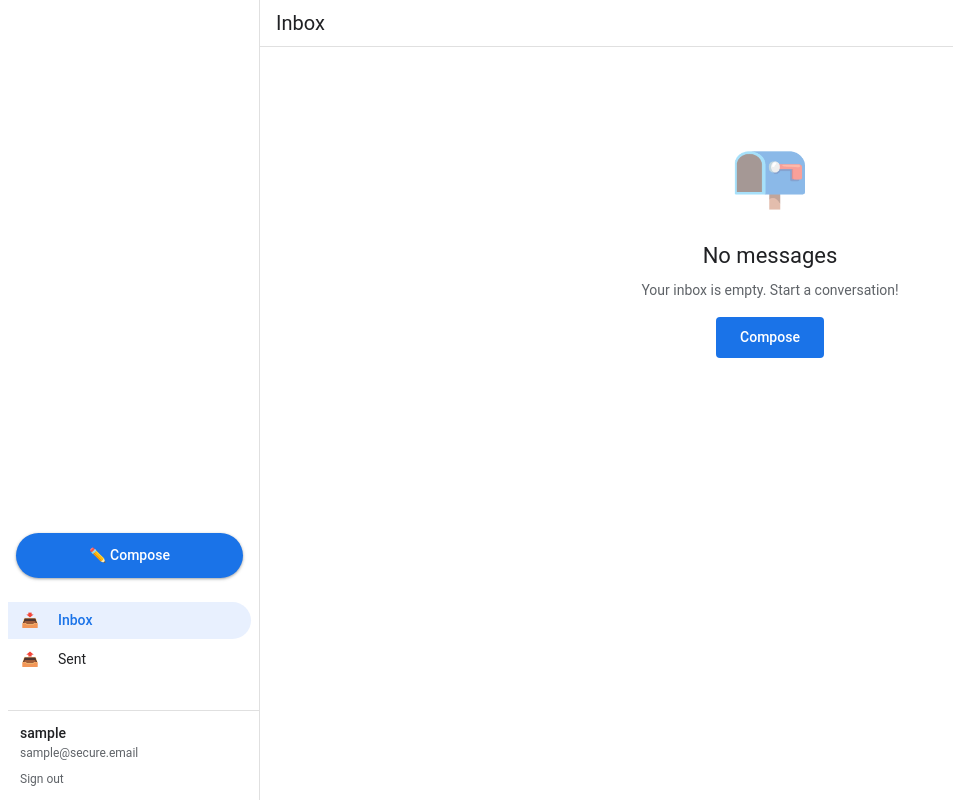
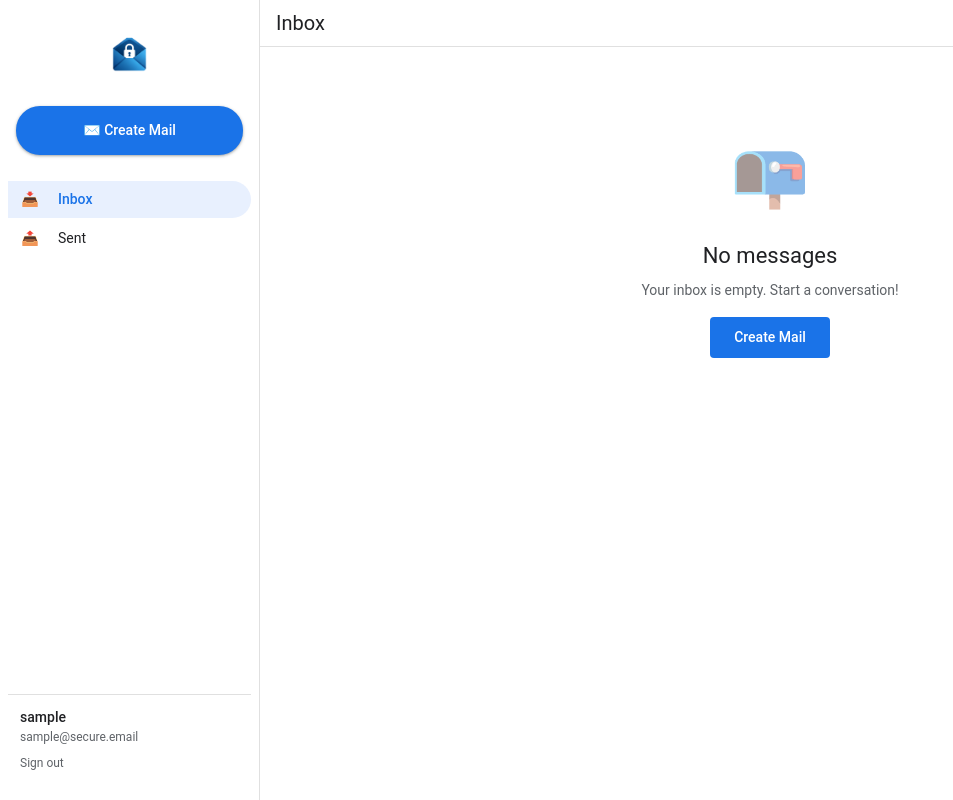
Before and after one commit to ahmetererr/crypto_project, a Flask app: page /dashboard in a window 1280 px wide. Shown: the whole page, without its empty margins (0-953 px from the left). Run offline with Flask 2, Linux system fonts and the light colour scheme; the visitor is signed in with stand-in values (Sample User, id 1); data that the repository does not hold is empty.

Commit message:
Improve UI: Change Compose to Create Mail, enhance layout and styling

```diff
--- a/templates/base.html
+++ b/templates/base.html
@@ -28,16 +28,20 @@
             position: fixed;
             height: 100vh;
             overflow-y: auto;
+            display: flex;
+            flex-direction: column;
         }
         .logo {
-            padding: 8px 12px;
-            font-size: 22px;
-            font-weight: 400;
-            color: #5f6368;
-            margin-bottom: 8px;
+            padding: 12px;
+            margin-bottom: 16px;
             display: flex;
             align-items: center;
-            gap: 12px;
+            justify-content: center;
+        }
+        .logo img {
+            max-height: 50px;
+            width: auto;
+            object-fit: contain;
         }
         .logo-icon {
             width: 24px;
@@ -76,8 +80,8 @@
             text-align: center;
         }
         .compose-btn {
-            margin: 16px 8px;
-            padding: 12px 24px;
+            margin: 0 8px 16px 8px;
+            padding: 14px 24px;
             background: #1a73e8;
             color: white;
             border: none;
@@ -86,22 +90,21 @@
             font-weight: 500;
             cursor: pointer;
             box-shadow: 0 1px 2px 0 rgba(60,64,67,.3), 0 1px 3px 1px rgba(60,64,67,.15);
-            transition: box-shadow 0.15s;
+            transition: all 0.15s;
             text-decoration: none;
-            display: inline-block;
-            width: calc(100% - 16px);
-            text-align: center;
+            display: flex;
+            align-items: center;
+            justify-content: center;
+            gap: 8px;
         }
         .compose-btn:hover {
             box-shadow: 0 1px 3px 0 rgba(60,64,67,.3), 0 4px 8px 3px rgba(60,64,67,.15);
+            background: #1557b0;
         }
         .user-info {
             padding: 12px;
             border-top: 1px solid #e0e0e0;
             margin-top: auto;
-            position: absolute;
-            bottom: 0;
-            width: 260px;
             background: white;
         }
         .user-name {
@@ -228,7 +231,7 @@
             <div class="logo">
                 <img src="{{ url_for('static', filename='logo.png') }}" alt="Secure Mail">
             </div>
-            <a href="{{ url_for('send_email') }}" class="compose-btn">✏️ Compose</a>
+            <a href="{{ url_for('send_email') }}" class="compose-btn">✉️ Create Mail</a>
             <nav style="margin-top: 8px;">
                 <a href="{{ url_for('dashboard') }}" class="nav-item {% if request.endpoint == 'dashboard' %}active{% endif %}">
                     <span class="nav-item-icon">📥</span>
--- a/templates/dashboard.html
+++ b/templates/dashboard.html
@@ -51,7 +51,7 @@
     <div class="empty-icon">📭</div>
     <h2>No messages</h2>
     <p>Your inbox is empty. Start a conversation!</p>
-    <a href="{{ url_for('send_email') }}" class="btn btn-primary" style="margin-top: 16px;">Compose</a>
+    <a href="{{ url_for('send_email') }}" class="btn btn-primary" style="margin-top: 16px;">Create Mail</a>
 </div>
 {% endif %}
 
@@ -68,6 +68,11 @@
     display: flex;
     align-items: center;
     gap: 16px;
+}
+
+.total-count {
+    font-weight: 500;
+    color: #202124;
 }
 
 .unread-badge {
@@ -91,6 +96,7 @@
     cursor: pointer;
     transition: background 0.1s;
     gap: 12px;
+    position: relative;
 }
 
 .email-item:hover {
@@ -99,6 +105,8 @@
 
 .email-item.unread {
     background: #fff;
+    border-left: 3px solid #1a73e8;
+    padding-left: 13px;
 }
 
 .email-item.unread:hover {
--- a/templates/send.html
+++ b/templates/send.html
@@ -1,7 +1,7 @@
 {% extends "base.html" %}
 
-{% block title %}Compose - Secure Email{% endblock %}
-{% block page_title %}Compose{% endblock %}
+{% block title %}Create Mail - Secure Email{% endblock %}
+{% block page_title %}Create Mail{% endblock %}
 
 {% block content %}
 <div style="padding: 16px;">
@@ -45,7 +45,7 @@
         </div>
 
         <div class="compose-body">
-            <textarea id="message" name="message" placeholder="Compose email" required style="border: none; min-height: 300px; padding: 16px; resize: none;"></textarea>
+            <textarea id="message" name="message" placeholder="Write your message here..." required style="border: none; min-height: 300px; padding: 16px; resize: none;"></textarea>
         </div>
 
         <div class="compose-footer">
--- a/templates/sent.html
+++ b/templates/sent.html
@@ -42,7 +42,7 @@
     <div class="empty-icon">📤</div>
     <h2>No sent messages</h2>
     <p>You haven't sent any emails yet.</p>
-    <a href="{{ url_for('send_email') }}" class="btn btn-primary" style="margin-top: 16px;">Compose</a>
+    <a href="{{ url_for('send_email') }}" class="btn btn-primary" style="margin-top: 16px;">Create Mail</a>
 </div>
 {% endif %}
 
```
